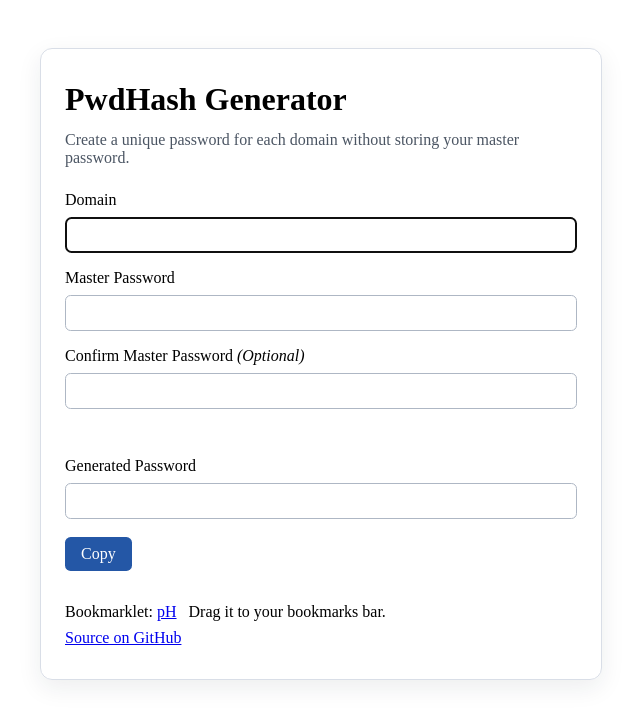
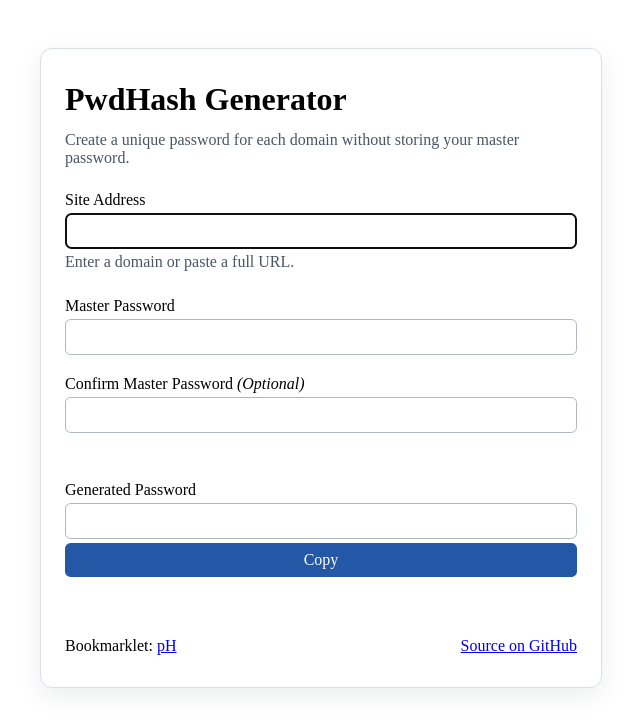
Before and after one commit to Leftium/pH, a SvelteKit app: page / in a window 1280 px wide. Shown: the top 728 px of the page, without its empty margins (319-959 px from the left). Built offline with nearby package versions, Linux system fonts and the light colour scheme.

Commit message:
feat: refine generator form UX
Clarify full-URL handling with resolved-domain feedback and updated usage guidance.

Tighten field grouping, make Copy full width, and improve footer interactions.

```diff
--- a/src/routes/+page.svelte
+++ b/src/routes/+page.svelte
@@ -41,6 +41,14 @@
 				: 'Enter a valid domain.'
 			: ''
 	);
+	let resolvedDomain = $derived.by(() => {
+		if (domainInput === '') {
+			return '';
+		}
+
+		const extractedDomain = extractDomain(domainInput);
+		return extractedDomain.TAG === 'Ok' ? extractedDomain._0 : '';
+	});
 
 	function generateCurrentPassword() {
 		copyAttempt += 1;
@@ -150,21 +158,27 @@
 		}}
 	>
 		<div class="field">
-			<label for="domain">Domain</label>
+			<label for="domain">Site Address</label>
 			<input
 				id="domain"
 				name="domain"
 				type="text"
 				autocomplete="url"
 				aria-invalid={domainError === '' ? undefined : true}
-				aria-describedby={domainError === '' ? undefined : 'domain-error'}
+				aria-describedby="domain-status"
 				value={domainInput}
 				{@attach focusWhenSelected('domain', initialFocus)}
 				oninput={(event) => updateDomain(event.currentTarget.value)}
 			/>
+			<p id="domain-status" class:error={domainError !== ''}>
 				{#if domainError}
-				<p id="domain-error" class="error" role="alert">{domainError}</p>
+					<span role="alert">{domainError}</span>
+				{:else if resolvedDomain !== ''}
+					Domain: {resolvedDomain}
+				{:else}
+					Enter a domain or paste a full URL.
 				{/if}
+			</p>
 		</div>
 
 		<div class="field">
@@ -211,8 +225,6 @@
 				}}
 				onblur={() => (isGeneratedPasswordFocused = false)}
 			/>
-		</div>
-
 			<div class="actions">
 				<button type="submit">Copy</button>
 				<p class="copy-feedback" aria-live="polite">
@@ -223,14 +235,19 @@
 					{/if}
 				</p>
 			</div>
+		</div>
 	</form>
 
 	<footer>
-		<div>
-			Bookmarklet: <a href={bookmarkletHref}>pH</a>
-			<span id="bookmarklet-help">Drag it to your bookmarks bar.</span>
+		<div class="footer-row">
+			<span class="bookmarklet">
+				Bookmarklet: <a href={bookmarkletHref} aria-describedby="bookmarklet-help">pH</a>
+				<span id="bookmarklet-help" class="bookmarklet-tooltip" role="tooltip">
+					Drag to your bookmarks bar.
+				</span>
+			</span>
+			<a href="https://github.com/Leftium/pH">Source on GitHub</a>
 		</div>
-		<div class="footer-row"><a href="https://github.com/Leftium/pH">Source on GitHub</a></div>
 	</footer>
 </main>
 
@@ -256,11 +273,11 @@
 	form,
 	.field {
 		display: grid;
-		gap: 0.5rem;
+		gap: 0.25rem;
 	}
 
 	form {
-		gap: 1rem;
+		gap: 1.25rem;
 	}
 
 	input,
@@ -272,6 +289,12 @@
 		padding: 0.5rem;
 		border: 1px solid #aeb7c4;
 		border-radius: 0.35rem;
+	}
+
+	.field label,
+	.field input,
+	.actions button {
+		margin: 0;
 	}
 
 	button {
@@ -305,15 +328,23 @@
 		background: #ffe1e6;
 	}
 
-	.error {
+	#domain-status {
+		min-height: 1.5rem;
 		margin: 0;
+		color: #4b5563;
+	}
+
+	#domain-status.error {
 		color: #a40022;
 	}
 
 	.actions {
-		display: flex;
-		align-items: baseline;
-		gap: 1rem;
+		display: grid;
+		gap: 0.25rem;
+	}
+
+	.actions button {
+		width: 100%;
 	}
 
 	.copy-feedback {
@@ -330,11 +361,40 @@
 		margin-top: 2rem;
 	}
 
-	#bookmarklet-help {
-		margin-left: 0.5rem;
+	.footer-row {
+		display: flex;
+		flex-wrap: wrap;
+		justify-content: space-between;
+		gap: 0.5rem 1rem;
 	}
 
-	.footer-row {
-		margin-top: 0.5rem;
+	.bookmarklet {
+		position: relative;
+	}
+
+	.bookmarklet-tooltip {
+		position: absolute;
+		bottom: calc(100% + 0.5rem);
+		left: 0;
+		z-index: 1;
+		width: max-content;
+		max-width: min(18rem, calc(100vw - 3rem));
+		padding: 0.35rem 0.5rem;
+		border-radius: 0.25rem;
+		background: #1f2937;
+		color: white;
+		font-size: 0.875rem;
+		opacity: 0;
+		pointer-events: none;
+		transform: translateY(0.25rem);
+		transition:
+			opacity 0.1s,
+			transform 0.1s;
+	}
+
+	.bookmarklet a:hover + .bookmarklet-tooltip,
+	.bookmarklet:focus-within .bookmarklet-tooltip {
+		opacity: 1;
+		transform: translateY(0);
 	}
 </style>
```
Also changed, not shown: 1 other file (tests, documents, lock files or other folders). Lines whose indentation alone changed are shown as unchanged.
